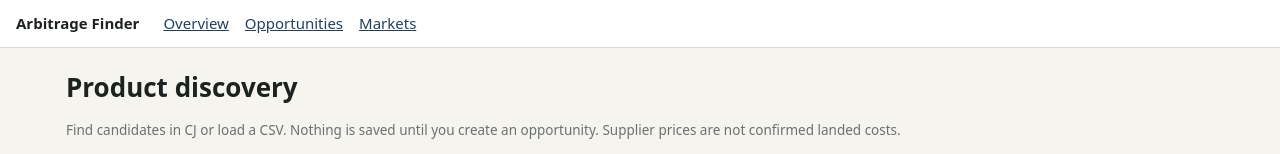
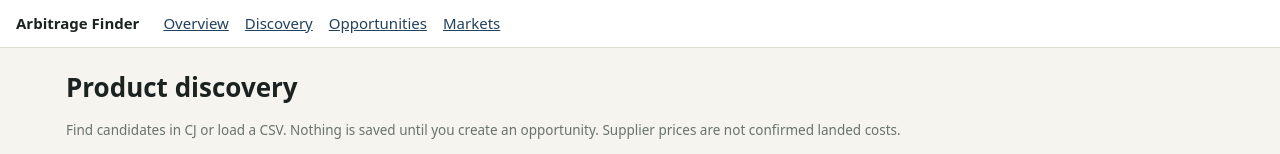
Before and after one commit to temofutkaradze/arbitrage-finder, a Next.js app: page /discovery in a window 1280 px wide. Shown: the top 154 px of the page. Built offline with nearby package versions, Linux system fonts and the light colour scheme.

Commit message:
feat(discovery): link candidate review to existing opportunity form

```diff
--- a/src/app/layout.tsx
+++ b/src/app/layout.tsx
@@ -10,7 +10,7 @@ export default function RootLayout({ children }: { children: React.ReactNode })
       <body>
         <header className="top">
           <b>Arbitrage Finder</b>
-          <nav><Link href="/">Overview</Link><Link href="/opportunities">Opportunities</Link><Link href="/markets">Markets</Link></nav>
+          <nav><Link href="/">Overview</Link><Link href="/discovery">Discovery</Link><Link href="/opportunities">Opportunities</Link><Link href="/markets">Markets</Link></nav>
         </header>
         <main>{children}</main>
       </body>
```
